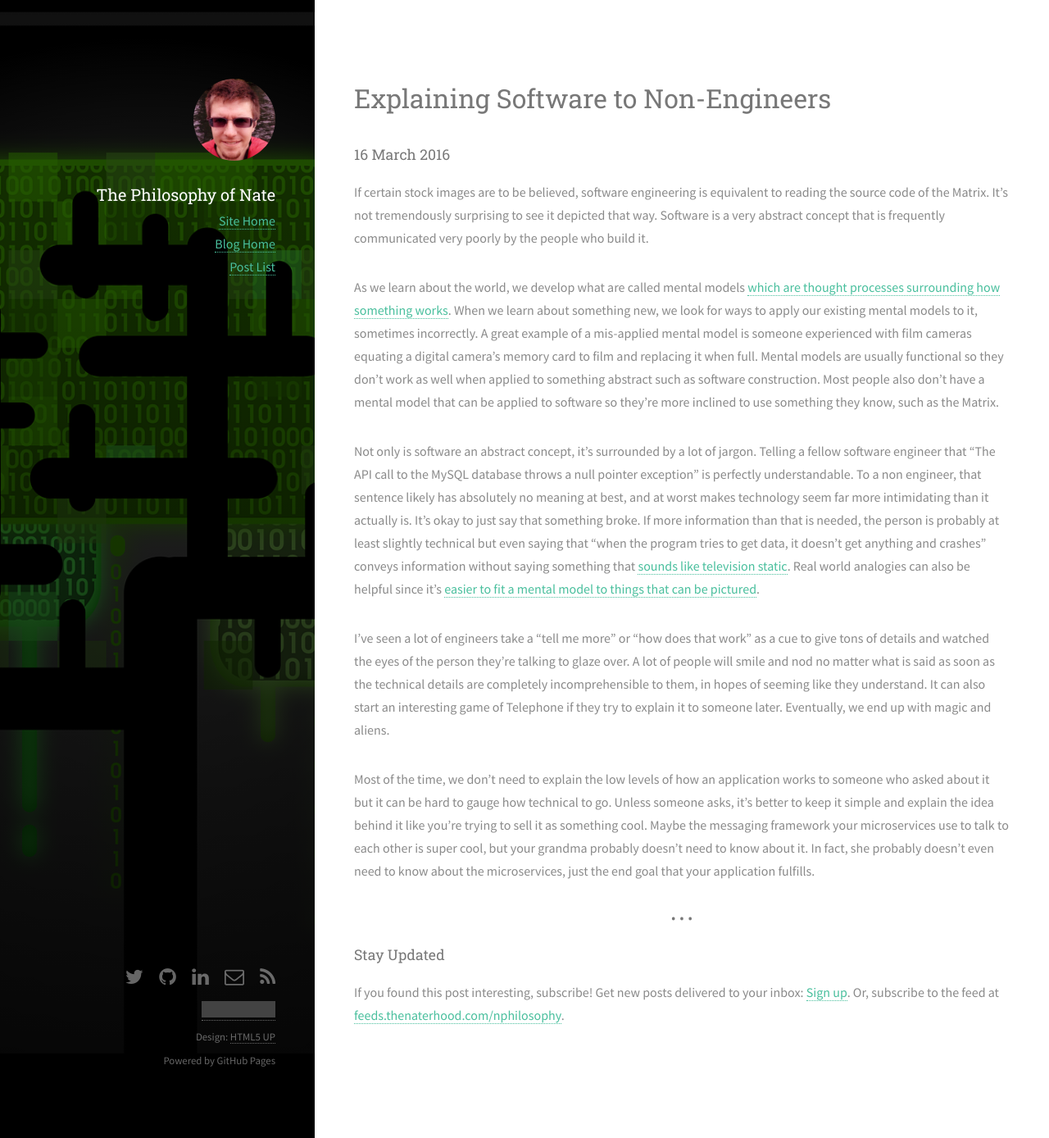
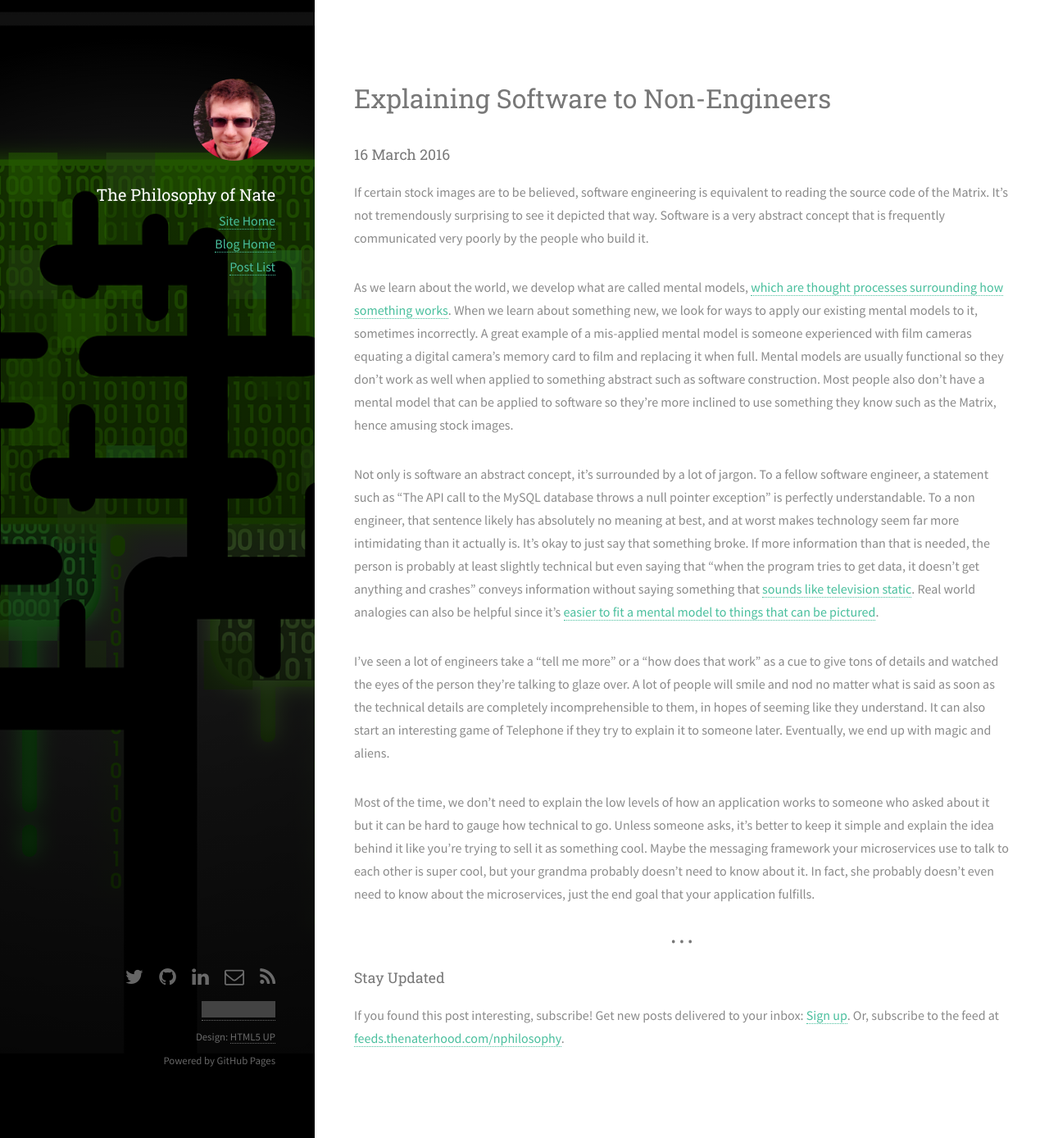
Before and after one commit to thenaterhood/thenaterhood.github.io, a Jekyll site: the page built from blog/_posts/2016-03-16-communicating-non-engineers.md, in a window 1280 px wide and 1388 px high. Shown: the whole window at 82% size. Built offline with Jekyll 4.4.1, drawn with Linux system fonts in a browser that asks for light colours; grey boxes are pictures that could not be loaded.

Commit message:
Final revisions

```diff
--- a/blog/_posts/2016-03-16-communicating-non-engineers.md
+++ b/blog/_posts/2016-03-16-communicating-non-engineers.md
@@ -7,10 +7,10 @@ head-image: source-matrix-tree.jpg
 
 If certain stock images are to be believed, software engineering is equivalent to reading the source code of the Matrix. It's not tremendously surprising to see it depicted that way. Software is a very abstract concept that is frequently communicated very poorly by the people who build it.
 
-As we learn about the world, we develop what are called mental models [which are thought processes surrounding how something works](http://www.ecologyandsociety.org/vol16/iss1/art46/). When we learn about something new, we look for ways to apply our existing mental models to it, sometimes incorrectly. A great example of a mis-applied mental model is someone experienced with film cameras equating a digital camera's memory card to film and replacing it when full. Mental models are usually functional so they don't work as well when applied to something abstract such as software construction. Most people also don't have a mental model that can be applied to software so they're more inclined to use something they know, such as the Matrix.
+As we learn about the world, we develop what are called mental models, [which are thought processes surrounding how something works](http://www.ecologyandsociety.org/vol16/iss1/art46/). When we learn about something new, we look for ways to apply our existing mental models to it, sometimes incorrectly. A great example of a mis-applied mental model is someone experienced with film cameras equating a digital camera's memory card to film and replacing it when full. Mental models are usually functional so they don't work as well when applied to something abstract such as software construction. Most people also don't have a mental model that can be applied to software so they're more inclined to use something they know such as the Matrix, hence amusing stock images.
 
-Not only is software an abstract concept, it's surrounded by a lot of jargon. Telling a fellow software engineer that "The API call to the MySQL database throws a null pointer exception" is perfectly understandable. To a non engineer, that sentence likely has absolutely no meaning at best, and at worst makes technology seem far more intimidating than it actually is. It's okay to just say that something broke. If more information than that is needed, the person is probably at least slightly technical but even saying that "when the program tries to get data, it doesn't get anything and crashes" conveys information without saying something that [sounds like television static](https://www.youtube.com/watch?v=HjDeXPXaRJo). Real world analogies can also be helpful since it's [easier to fit a mental model to things that can be pictured](https://www.nngroup.com/articles/mental-models/).
+Not only is software an abstract concept, it's surrounded by a lot of jargon. To a fellow software engineer, a statement such as "The API call to the MySQL database throws a null pointer exception" is perfectly understandable. To a non engineer, that sentence likely has absolutely no meaning at best, and at worst makes technology seem far more intimidating than it actually is. It's okay to just say that something broke. If more information than that is needed, the person is probably at least slightly technical but even saying that "when the program tries to get data, it doesn't get anything and crashes" conveys information without saying something that [sounds like television static](https://www.youtube.com/watch?v=HjDeXPXaRJo). Real world analogies can also be helpful since it's [easier to fit a mental model to things that can be pictured](https://www.nngroup.com/articles/mental-models/).
 
-I've seen a lot of engineers take a "tell me more" or "how does that work" as a cue to give tons of details and watched the eyes of the person they're talking to glaze over. A lot of people will smile and nod no matter what is said as soon as the technical details are completely incomprehensible to them, in hopes of seeming like they understand. It can also start an interesting game of Telephone if they try to explain it to someone later. Eventually, we end up with magic and aliens.
+I've seen a lot of engineers take a "tell me more" or a "how does that work" as a cue to give tons of details and watched the eyes of the person they're talking to glaze over. A lot of people will smile and nod no matter what is said as soon as the technical details are completely incomprehensible to them, in hopes of seeming like they understand. It can also start an interesting game of Telephone if they try to explain it to someone later. Eventually, we end up with magic and aliens.
 
 Most of the time, we don't need to explain the low levels of how an application works to someone who asked about it but it can be hard to gauge how technical to go. Unless someone asks, it's better to keep it simple and explain the idea behind it like you're trying to sell it as something cool. Maybe the messaging framework your microservices use to talk to each other is super cool, but your grandma probably doesn't need to know about it. In fact, she probably doesn't even need to know about the microservices, just the end goal that your application fulfills.
```
